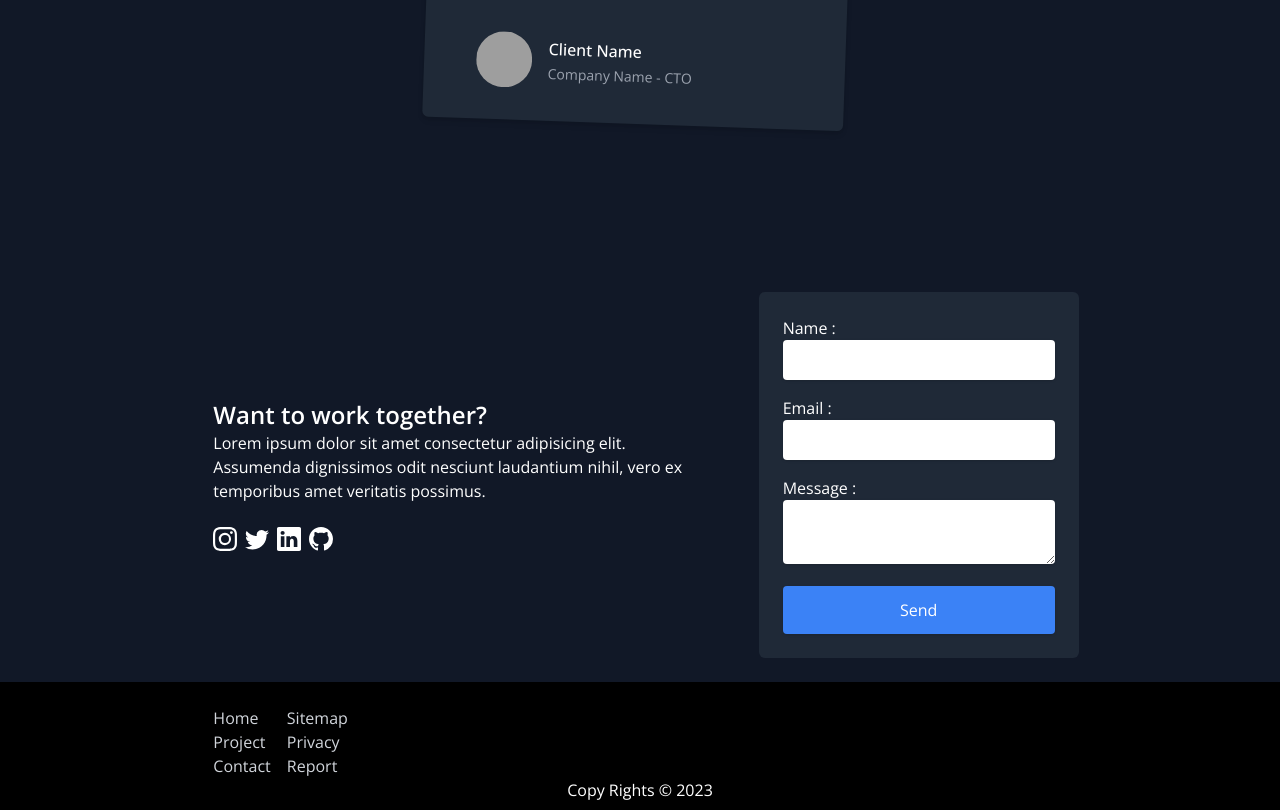
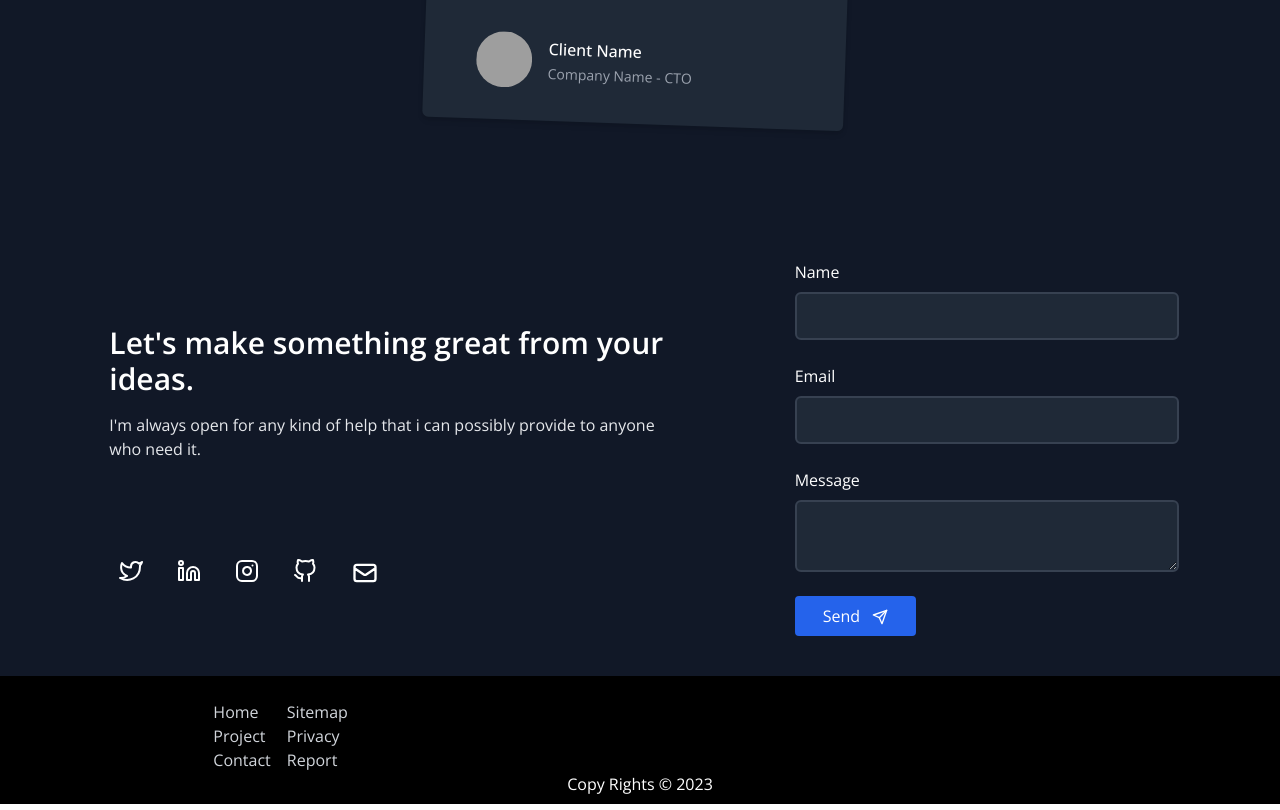
Before and after one commit to ojpro/portfolio-v2, a Next.js app: page / in a window 1280 px wide. Shown: the part 4868-5678 px from the top of the page. Built offline with nearby package versions, Linux system fonts and the light colour scheme; grey boxes are pictures that could not be loaded.

Commit message:
🎈 re-styled the contact section

```diff
--- a/src/components/partials/sections/Contact.tsx
+++ b/src/components/partials/sections/Contact.tsx
@@ -1,62 +1,72 @@
-import {BsInstagram,BsTwitter,BsLinkedin, BsGithub} from "react-icons/bs"
+import {FiInstagram, FiTwitter, FiLinkedin, FiGithub,FiSend} from "react-icons/fi";
+import {HiOutlineMail} from "react-icons/hi";
 
 export default function Contact() {
     return (
         <>
             <a href="#" id="contact"></a>
-            <section className="mt-12">
-                <div className="flex flex-row flex-wrap justify-evenly items-center gap-4 w-9/12 mx-auto">
+            <section className="">
+                <div className="flex flex-row flex-wrap justify-evenly gap-8 p-4 container mx-auto">
                     {/* <> Content </> */}
-                    <div className="w-[500px] p-3 h-fit">
-                        <h2 className="text-2xl font-bold">Want to work together?</h2>
-                        <p>Lorem ipsum dolor sit amet consectetur adipisicing elit. Assumenda dignissimos odit nesciunt
-                            laudantium
-                            nihil, vero ex temporibus amet veritatis possimus.</p>
-                        <br/>
-                        <ul className="flex flex-row flex-nowrap gap-2">
+                    <div className="max-w-xl flex flex-col justify-around gap-4 p-8 md:p-2 container">
+                        <div>
+                            <h3 className="text-3xl font-bold my-4">Let&apos;s make something great from your
+                                ideas.</h3>
+                            <p className="font-light text-gray-200">I&apos;m always open for any kind of help that i can
+                                possibly provide to anyone who need it.</p>
+                        </div>
+                        <ul className="flex flex-row flex-nowrap justify-evenly gap-6 w-1/2">
                             <li>
-                                <a href="#">
-                                    <BsInstagram className="w-6 h-6"></BsInstagram>
+                                <a href="https://twitter.com/heyojpro">
+                                    <FiTwitter className="w-6 h-6 hover:fill-white hover:text-black"></FiTwitter>
+                                </a>
+                            </li>
+                            <li>
+                                <a href="https://linkedin.com/in/ojpro">
+                                    <FiLinkedin className="w-6 h-6 hover:fill-white hover:text-black"></FiLinkedin>
                                 </a>
                             </li>
                             <li>
                                 <a href="#">
-                                    <BsTwitter className="w-6 h-6"></BsTwitter>
+                                    <FiInstagram className="w-6 h-6 hover:fill-white hover:text-black"></FiInstagram>
                                 </a>
                             </li>
                             <li>
-                                <a href="#">
-                                    <BsLinkedin className="w-6 h-6"></BsLinkedin>
+                                <a href="https://github.com/ojpro">
+                                    <FiGithub className="w-6 h-6 hover:fill-white hover:text-black"></FiGithub>
                                 </a>
                             </li>
                             <li>
-                                <a href="#">
-                                    <BsGithub className="w-6 h-6"></BsGithub>
+                                <a href="mailto:work@ojpro.me">
+                                    <HiOutlineMail className="w-7 h-7 hover:fill-white hover:text-black"></HiOutlineMail>
                                 </a>
                             </li>
                         </ul>
                     </div>
 
                     {/* <> Form </> */}
-                    <div className="w-full md:w-8/12 lg:w-5/12 xl:w-1/3">
+                    <div className="">
                         <form action=""
-                              className="flex flex-col justify-items-stretch gap-4 bg-blue-100 dark:bg-gray-800 p-6 rounded-md w-full">
-                            <label htmlFor="">
-                                <span className="block">Name : </span>
+                              className="flex flex-col flex-nowrap justify-start items-center gap-6 w-96">
+                            <label htmlFor="name" className="flex flex-col gap-2 w-full">
+                                <span className="">Name </span>
                                 <input type="text"
-                                       className="py-2 px-2.5 rounded w-full shadow outline-2 outline-blue-500"/>
+                                       className="px-3 py-2.5 rounded-md bg-gray-800 outline-none border-2 border-gray-700 focus:border-blue-600"
+                                       id="name" required/>
                             </label>
-                            <label htmlFor="">
-                                <span className="block">Email : </span>
-                                <input type="email" className="py-2 px-2.5 rounded w-full shadow outline-blue-500"/>
+                            <label htmlFor="email" className="flex flex-col gap-2 w-full">
+                                <span className="">Email </span>
+                                <input type="email"
+                                       className="px-3 py-2.5 rounded-md bg-gray-800 outline-none border-2 border-gray-700 focus:border-blue-600"
+                                       id="email" required/>
                             </label>
-                            <label htmlFor="">
-                                <span className="block">Message : </span>
-                                <textarea name="" id=""
-                                          className="py-2 px-2.5 rounded w-full shadow outline-blue-500"></textarea>
+                            <label htmlFor="message" className="flex flex-col gap-2 w-full">
+                                <span className="">Message </span>
+                                <textarea name="" id="message"
+                                          className="px-3 py-2.5 rounded-md bg-gray-800 outline-none border-2 border-gray-700 focus:border-blue-600" required></textarea>
                             </label>
 
-                            <button className="bg-blue-500 px-2.5 py-3 rounded text-white shadow">Send</button>
+                            <button className="bg-blue-600 px-7 py-2 rounded self-start group hover:shadow hover:shadow-blue-600">Send <FiSend className="inline-block ml-2 group-hover:fill-white"></FiSend></button>
                         </form>
                     </div>
                 </div>
```
